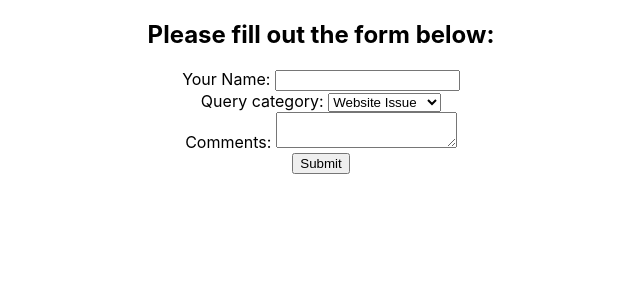
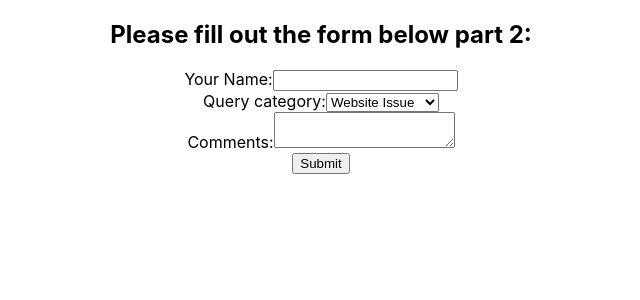
Before and after one commit to JAmcevoy/examples-react, a React (Create React App) app in the folder my-app/: page / in a window 1280 px wide. Shown: the top 300 px of the page, without its empty margins (319-959 px from the left). Built offline with nearby package versions, Linux system fonts and the light colour scheme.

Commit message:
Forms with uncontrolled components

```diff
--- a/my-app/src/App.js
+++ b/my-app/src/App.js
@@ -1,9 +1,9 @@
 import "./App.css";
-import ControlledForm from "./components/ControlledForm";
+import UncontrolledForm from './components/UncontrolledForm'
 
 function App() {
   return <div className="App">
-      <ControlledForm />
+      <UncontrolledForm />
     </div>;
 }
 
--- /dev/null
+++ b/my-app/src/components/UncontrolledForm.js
@@ -0,0 +1,70 @@
+import React, { Component } from 'react';
+
+// Defining a class component called ControlledForm
+export class ControlledForm extends Component {
+    constructor(props) {
+        super(props);
+
+        // Creating refs for accessing DOM elements
+        // Why: To directly access input field values without relying on state
+        this.inputName = React.createRef();
+        this.inputComments = React.createRef();
+        this.inputCategory = React.createRef();
+    }
+
+    // Method to handle form submission
+    // How: Prevents default form submission behavior and logs input values
+    // Why: To handle form submission logic, such as validation or sending data
+    handleSubmit = (event) => {
+        event.preventDefault(); // Prevents default form submission behavior
+        // Accessing input values directly via refs and logging them
+        console.log(this.inputName.current.value);
+        console.log(this.inputCategory.current.value);
+        console.log(this.inputComments.current.value);
+    }
+
+    // Render method to display the component
+    // Why: To render the form and input elements
+    // How: Uses JSX to create a form with refs for direct DOM access
+    render() {
+        return (
+            <div>
+                <h2>Please fill out the form below part 2:</h2>
+                <form onSubmit={this.handleSubmit}>
+                    <div>
+                        <label htmlFor="id-name">Your Name:</label>
+                        <input
+                            id="id-name"
+                            name="name"
+                            type="text"
+                            ref={this.inputName} // Assigning ref to access input value
+                        />
+                    </div>
+                    <div>
+                        <label htmlFor="category">Query category:</label>
+                        <select
+                            id="category"
+                            name="category"
+                            ref={this.inputCategory} // Assigning ref to access select value
+                        >
+                            <option value="website">Website Issue</option>
+                            <option value="order">Order Issue</option>
+                            <option value="general">General inquiry</option>
+                        </select>
+                    </div>
+                    <div>
+                        <label htmlFor="id-comments">Comments:</label>
+                        <textarea
+                            id="id-comments"
+                            name="comments"
+                            ref={this.inputComments} // Assigning ref to access textarea value
+                        />
+                    </div>
+                    <input type="submit" value="Submit" /> {/* Submit button */}
+                </form>
+            </div>
+        );
+    }
+}
+
+export default ControlledForm; // Exporting the ControlledForm component as the default export
```
